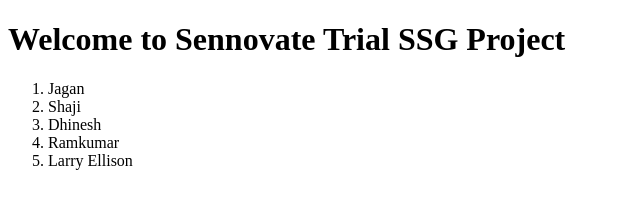
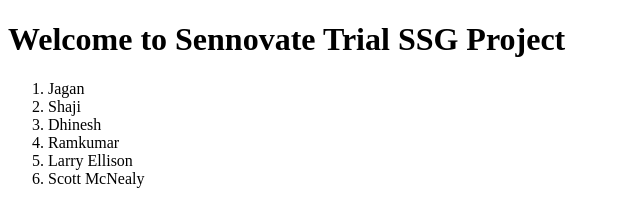
Before and after one commit to TrialSSG/TestOrgRepo, a plain HTML site: page Sample/WebContent/index.html in a window 1280 px wide. Shown: the whole page, without its empty margins (0-640 px from the left). Drawn offline with Linux system fonts and the light colour scheme.

Commit message:
Added a new entry Scott. Added by Shaji

```diff
--- a/Sample/WebContent/index.html
+++ b/Sample/WebContent/index.html
@@ -12,6 +12,7 @@
 <li>Dhinesh</li>
 <li>Ramkumar</li>
 <li>Larry Ellison</li>
+<li>Scott McNealy</li>
 </ol>
 </body>
 </html>
```
